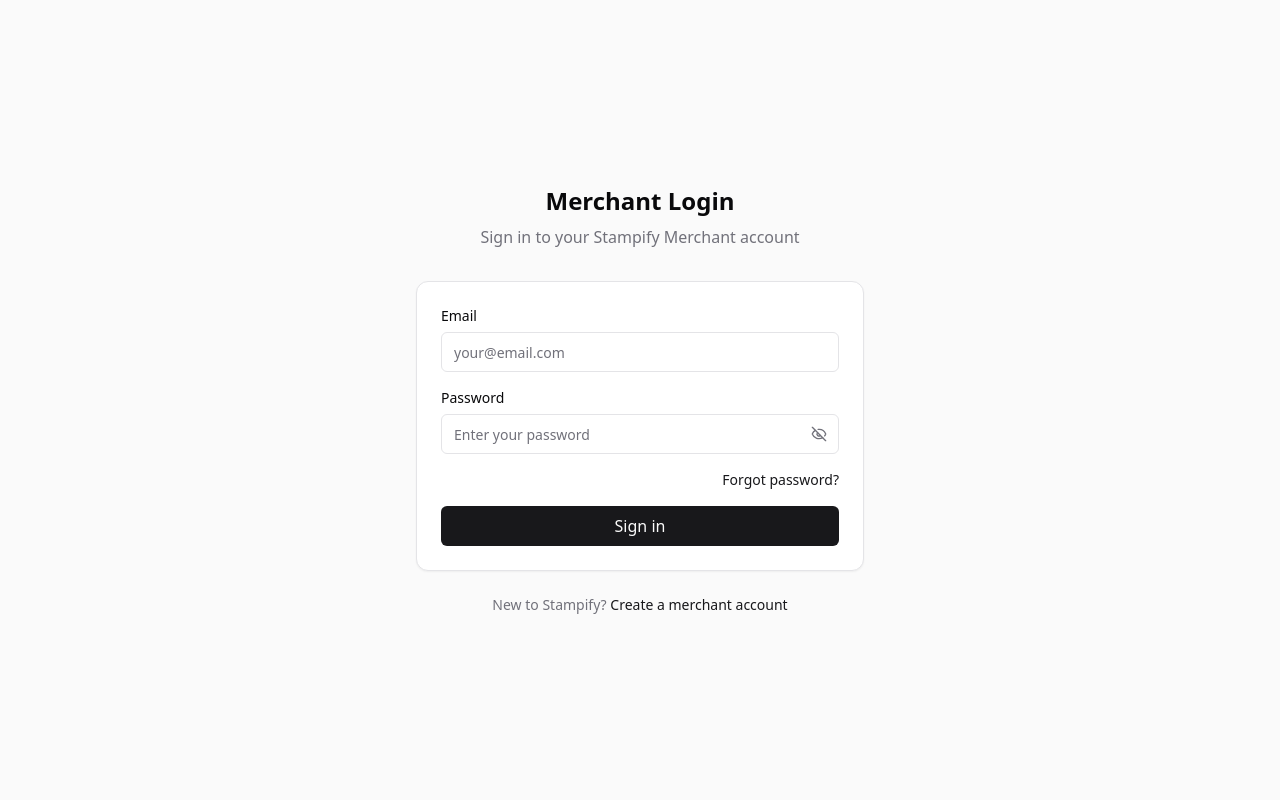
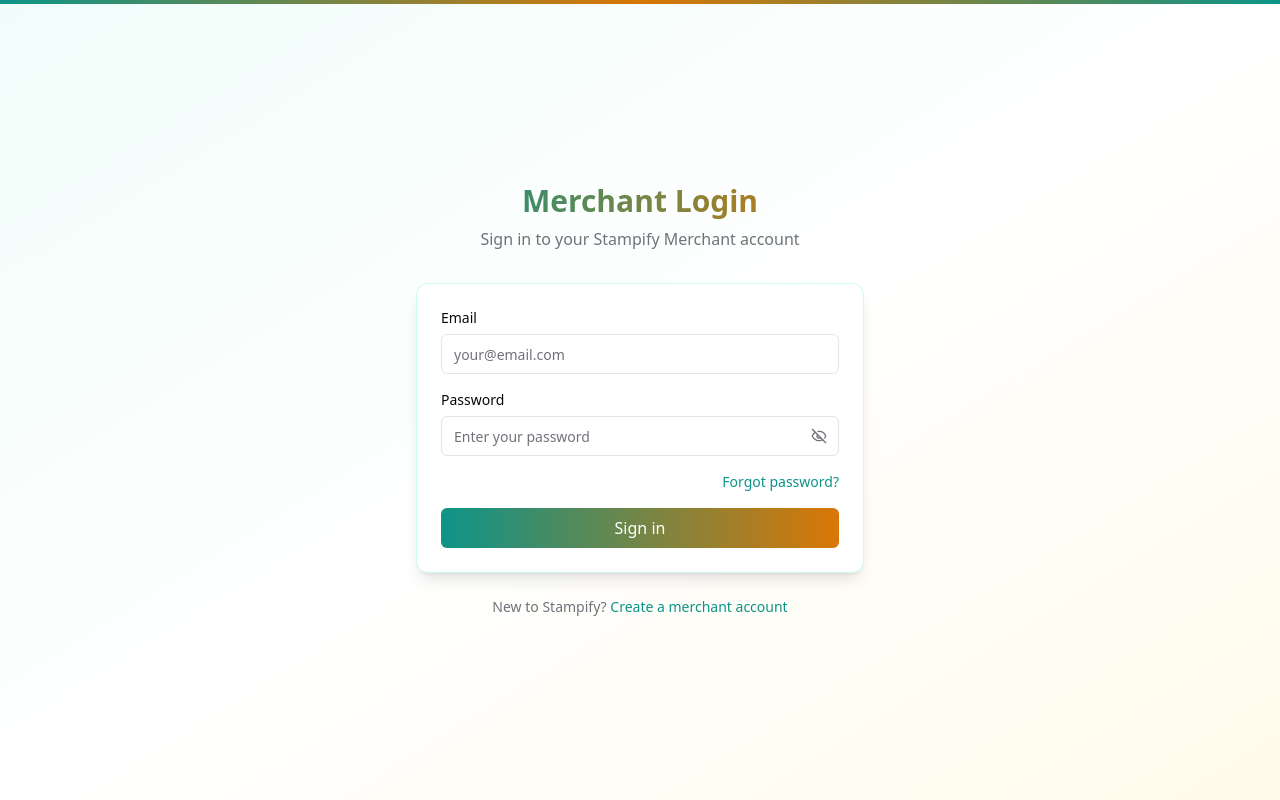
Before and after one commit to Sandip61/stampify-hub, a React (Vite) app: page /merchant/login in a window 1280 px wide. Both pictures are taken after a click on the button "Show password". Built offline with nearby package versions, Linux system fonts and the light colour scheme.

Commit message:
Improve Login Page Aesthetics
Updated the styling of both customer and merchant login pages to incorporate color and enhance visual appeal while maintaining a minimalistic design.

```diff
--- a/src/pages/Login.tsx
+++ b/src/pages/Login.tsx
@@ -70,14 +70,14 @@ const Login = () => {
   }
 
   return (
-    <div className="min-h-screen flex flex-col justify-center items-center px-4 py-8 animate-fade-in">
+    <div className="min-h-screen flex flex-col justify-center items-center px-4 py-8 animate-fade-in bg-gradient-to-br from-blue-50 via-white to-purple-50">
       <div className="w-full max-w-md">
         <div className="text-center mb-8">
-          <h1 className="text-2xl font-bold">Welcome back</h1>
+          <h1 className="text-3xl font-bold bg-gradient-to-r from-blue-600 to-purple-600 bg-clip-text text-transparent">Welcome back</h1>
           <p className="text-muted-foreground mt-2">Sign in to your Stampify account</p>
         </div>
 
-        <div className="bg-card rounded-xl shadow-sm border p-6">
+        <div className="bg-white rounded-xl shadow-lg border border-purple-100 p-6 backdrop-blur-sm">
           <form onSubmit={handleSubmit} className="space-y-4">
             <div className="form-control">
               <label htmlFor="email" className="text-sm font-medium">
@@ -90,7 +90,7 @@ const Login = () => {
                 onChange={(e) => setEmail(e.target.value)}
                 className={`flex h-10 w-full rounded-md border ${
                   errors.email ? "border-destructive" : "border-input"
-                } bg-transparent px-3 py-2 text-sm ring-offset-background file:border-0 file:bg-transparent file:text-sm file:font-medium placeholder:text-muted-foreground focus-visible:outline-none focus-visible:ring-2 focus-visible:ring-ring focus-visible:ring-offset-2 disabled:cursor-not-allowed disabled:opacity-50`}
+                } bg-transparent px-3 py-2 text-sm ring-offset-background file:border-0 file:bg-transparent file:text-sm file:font-medium placeholder:text-muted-foreground focus-visible:outline-none focus-visible:ring-2 focus-visible:ring-purple-400 focus-visible:ring-offset-2 disabled:cursor-not-allowed disabled:opacity-50`}
                 placeholder="your@email.com"
                 disabled={isLoading}
               />
@@ -116,7 +116,7 @@ const Login = () => {
             <div className="flex justify-end">
               <Link
                 to="/forgot-password"
-                className="text-sm text-primary hover:underline"
+                className="text-sm text-blue-600 hover:text-blue-800 hover:underline"
               >
                 Forgot password?
               </Link>
@@ -124,7 +124,7 @@ const Login = () => {
 
             <button
               type="submit"
-              className="w-full h-10 px-4 py-2 rounded-md bg-primary text-primary-foreground hover:bg-primary/90 transition-colors disabled:opacity-50 disabled:pointer-events-none"
+              className="w-full h-10 px-4 py-2 rounded-md bg-gradient-to-r from-blue-600 to-purple-600 text-white hover:from-blue-700 hover:to-purple-700 transition-colors disabled:opacity-50 disabled:pointer-events-none"
               disabled={isLoading}
             >
               {isLoading ? "Signing in..." : "Sign in"}
@@ -135,12 +135,14 @@ const Login = () => {
         <div className="text-center mt-6">
           <p className="text-sm text-muted-foreground">
             Don't have an account?{" "}
-            <Link to="/signup" className="text-primary hover:underline">
+            <Link to="/signup" className="text-blue-600 hover:text-blue-800 hover:underline">
               Sign up
             </Link>
           </p>
         </div>
       </div>
+
+      <div className="absolute top-0 left-0 right-0 h-1 bg-gradient-to-r from-blue-600 via-purple-600 to-blue-600"></div>
     </div>
   );
 };
--- a/src/pages/merchant/Login.tsx
+++ b/src/pages/merchant/Login.tsx
@@ -70,14 +70,14 @@ const MerchantLogin = () => {
   }
 
   return (
-    <div className="min-h-screen flex flex-col justify-center items-center px-4 py-8 animate-fade-in">
+    <div className="min-h-screen flex flex-col justify-center items-center px-4 py-8 animate-fade-in bg-gradient-to-br from-teal-50 via-white to-amber-50">
       <div className="w-full max-w-md">
         <div className="text-center mb-8">
-          <h1 className="text-2xl font-bold">Merchant Login</h1>
+          <h1 className="text-3xl font-bold bg-gradient-to-r from-teal-600 to-amber-600 bg-clip-text text-transparent">Merchant Login</h1>
           <p className="text-muted-foreground mt-2">Sign in to your Stampify Merchant account</p>
         </div>
 
-        <div className="bg-card rounded-xl shadow-sm border p-6">
+        <div className="bg-white rounded-xl shadow-lg border border-teal-100 p-6 backdrop-blur-sm">
           <form onSubmit={handleSubmit} className="space-y-4">
             <div className="form-control">
               <label htmlFor="email" className="text-sm font-medium">
@@ -90,7 +90,7 @@ const MerchantLogin = () => {
                 onChange={(e) => setEmail(e.target.value)}
                 className={`flex h-10 w-full rounded-md border ${
                   errors.email ? "border-destructive" : "border-input"
-                } bg-transparent px-3 py-2 text-sm ring-offset-background file:border-0 file:bg-transparent file:text-sm file:font-medium placeholder:text-muted-foreground focus-visible:outline-none focus-visible:ring-2 focus-visible:ring-ring focus-visible:ring-offset-2 disabled:cursor-not-allowed disabled:opacity-50`}
+                } bg-transparent px-3 py-2 text-sm ring-offset-background file:border-0 file:bg-transparent file:text-sm file:font-medium placeholder:text-muted-foreground focus-visible:outline-none focus-visible:ring-2 focus-visible:ring-teal-400 focus-visible:ring-offset-2 disabled:cursor-not-allowed disabled:opacity-50`}
                 placeholder="your@email.com"
                 disabled={isLoading}
               />
@@ -116,7 +116,7 @@ const MerchantLogin = () => {
             <div className="flex justify-end">
               <Link
                 to="/merchant/forgot-password"
-                className="text-sm text-primary hover:underline"
+                className="text-sm text-teal-600 hover:text-teal-800 hover:underline"
               >
                 Forgot password?
               </Link>
@@ -124,7 +124,7 @@ const MerchantLogin = () => {
 
             <button
               type="submit"
-              className="w-full h-10 px-4 py-2 rounded-md bg-primary text-primary-foreground hover:bg-primary/90 transition-colors disabled:opacity-50 disabled:pointer-events-none"
+              className="w-full h-10 px-4 py-2 rounded-md bg-gradient-to-r from-teal-600 to-amber-600 text-white hover:from-teal-700 hover:to-amber-700 transition-colors disabled:opacity-50 disabled:pointer-events-none"
               disabled={isLoading}
             >
               {isLoading ? "Signing in..." : "Sign in"}
@@ -135,12 +135,14 @@ const MerchantLogin = () => {
         <div className="text-center mt-6">
           <p className="text-sm text-muted-foreground">
             New to Stampify?{" "}
-            <Link to="/merchant/signup" className="text-primary hover:underline">
+            <Link to="/merchant/signup" className="text-teal-600 hover:text-teal-800 hover:underline">
               Create a merchant account
             </Link>
           </p>
         </div>
       </div>
+
+      <div className="absolute top-0 left-0 right-0 h-1 bg-gradient-to-r from-teal-600 via-amber-600 to-teal-600"></div>
     </div>
   );
 };
```
